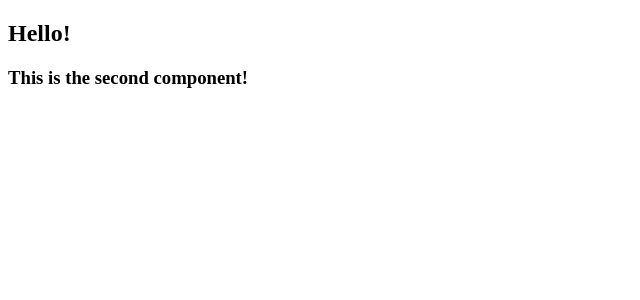
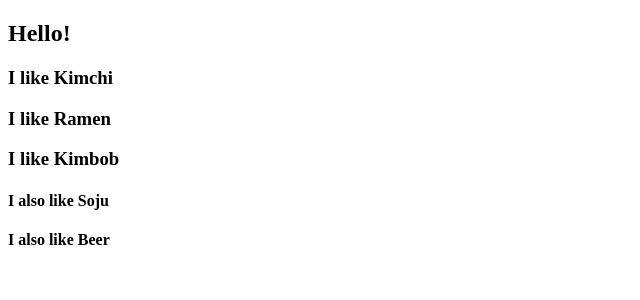
Before and after one commit to hs04111/react_movie_app_2021, a React (Create React App) app: page / in a window 1280 px wide. Shown: the top 300 px of the page, without its empty margins (0-640 px from the left). Built offline with nearby package versions, Linux system fonts and the light colour scheme.

Commit message:
How to give props to child component

```diff
--- a/package.json
+++ b/package.json
@@ -13,9 +13,7 @@
   },
   "scripts": {
     "start": "export PORT=9090 && react-scripts start",
-    "build": "react-scripts build",
-    "test": "react-scripts test",
-    "eject": "react-scripts eject"
+    "build": "react-scripts build"
   },
   "eslintConfig": {
     "extends": [
--- a/src/App.js
+++ b/src/App.js
@@ -1,4 +1,10 @@
-import NewComponent from './newComponent'
+const Food = ({fav}) => {
+    return <h3>I like {fav}</h3>
+}
+
+const Drink = (props) => {
+  return <h4>I also like {props.favDrink}</h4>
+}
 
 function App() {
   return (
@@ -7,7 +13,11 @@ function App() {
       Hello!
 
     </h2>
-    <NewComponent />
+    <Food fav="Kimchi"/>
+    <Food fav="Ramen"/>
+    <Food fav="Kimbob"/>
+    <Drink favDrink="Soju"/>
+    <Drink favDrink="Beer"/>
     </div>
   );
 }
--- a/src/newComponent.js
+++ /dev/null
@@ -1,5 +0,0 @@
-function NewComponent (){
-    return <h3>This is the second component!</h3>
-}
-
-export default NewComponent
```
